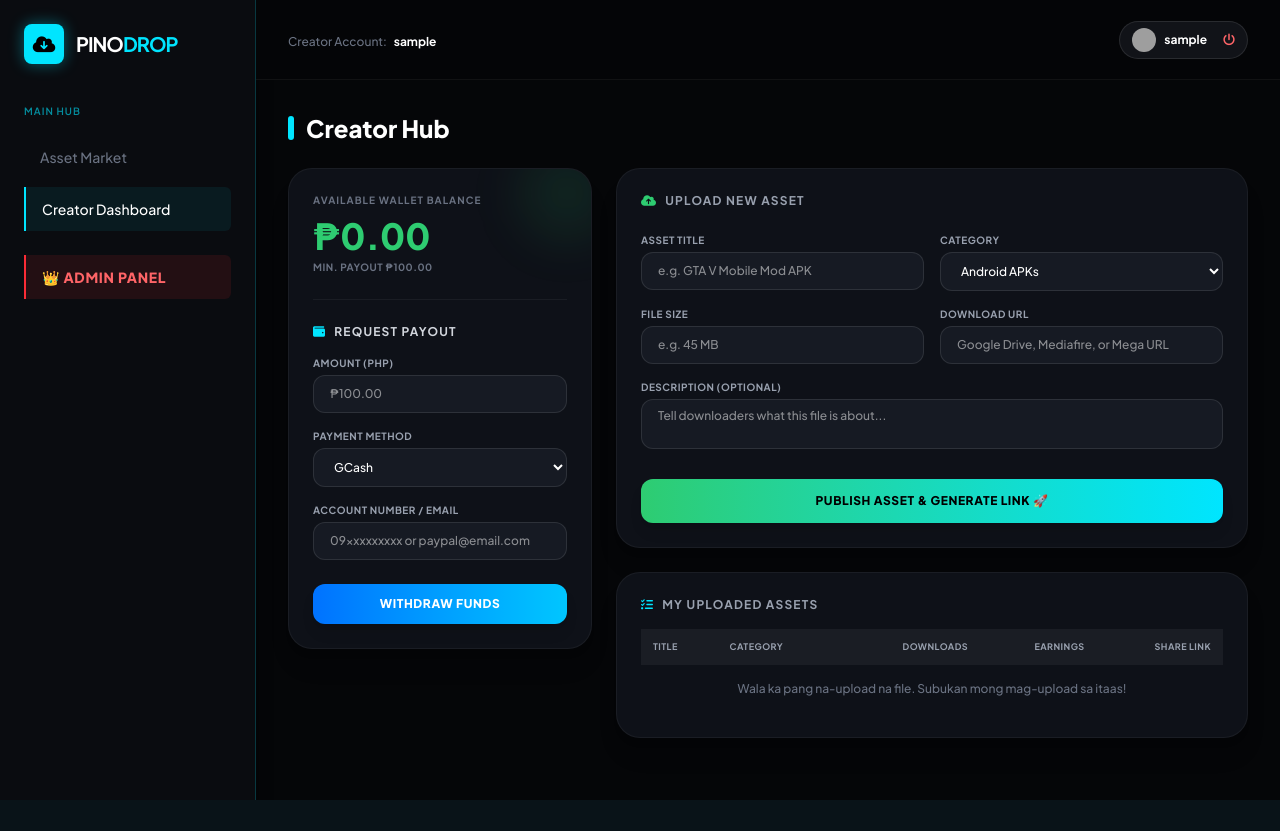
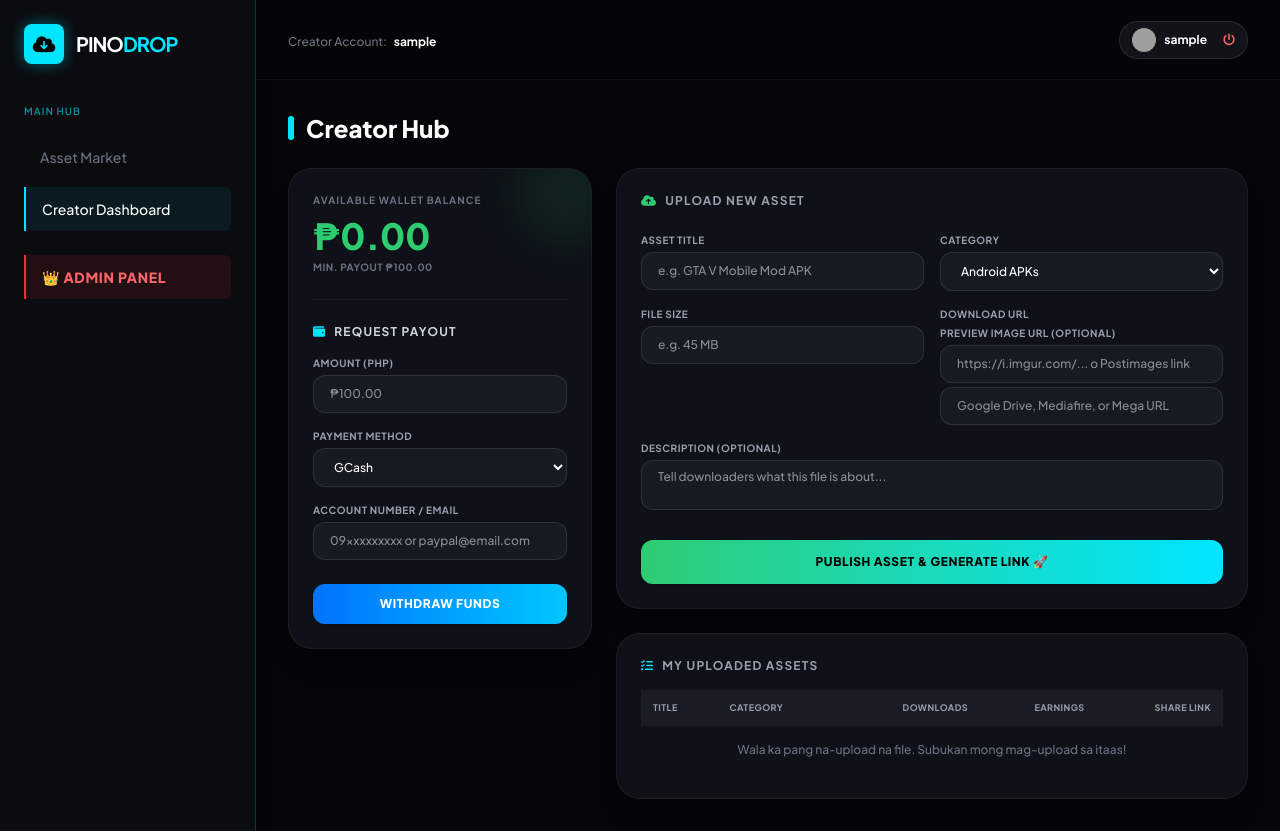
Before and after one commit to pinomaxtv/pinomaxDrop, a PHP site: page /dashboard.php in a window 1280 px wide. Before the commit the page ends 800 px from the top, so only its background shows below. Run offline with PHP 8.4, Linux system fonts and the light colour scheme; the visitor is signed in with stand-in values (Sample User, id 1); data that the repository does not hold is empty; grey boxes are pictures that could not be loaded.

Commit message:
Add files via upload

```diff
--- a/dashboard.php
+++ b/dashboard.php
@@ -27,9 +27,10 @@ if ($_SERVER['REQUEST_METHOD'] === 'POST' && isset($_POST['action'])) {
         $cat = $_POST['category'];
         $size = trim($_POST['file_size']);
         $url = trim($_POST['download_url']);
+        $img_url = trim($_POST['image_url'] ?? ''); // <-- DAGDAG IMAGE URL
 
-        $insert = $pdo->prepare("INSERT INTO pd_files (user_id, title, description, category, file_size, download_url) VALUES (?, ?, ?, ?, ?, ?)");
-        $insert->execute([$user_id, $title, $desc, $cat, $size, $url]);
+        $insert = $pdo->prepare("INSERT INTO pd_files (user_id, title, description, category, file_size, download_url, image_url) VALUES (?, ?, ?, ?, ?, ?, ?)");
+        $insert->execute([$user_id, $title, $desc, $cat, $size, $url, $img_url]);
         $message = "Asset published successfully! Ready na i-share ang link!";
     } elseif ($_POST['action'] === 'cashout') {
         $amount = (float)$_POST['amount'];
@@ -199,6 +200,13 @@ $myFiles = $filesStmt->fetchAll();
                 </div>
                 <div class="space-y-1">
                   <label class="block text-[10px] uppercase tracking-wider text-gray-400 font-bold">Download URL</label>
+
+                  <!-- BAGONG FIELD: IMAGE / THUMBNAIL URL -->
+                <div class="space-y-1">
+                  <label class="block text-[10px] uppercase tracking-wider text-gray-400 font-bold">Preview Image URL (Optional)</label>
+                  <input type="url" name="image_url" placeholder="https://i.imgur.com/... o Postimages link" class="w-full bg-[#161a23] border border-white/10 rounded-xl px-4 py-2.5 text-xs text-white focus:border-[#00e5ff] outline-none" />
+                </div>
+
                   <input type="url" name="download_url" placeholder="Google Drive, Mediafire, or Mega URL" required class="w-full bg-[#161a23] border border-white/10 rounded-xl px-4 py-2.5 text-xs text-white focus:border-[#00e5ff] outline-none" />
                 </div>
                 <div class="space-y-1 md:col-span-2">
```
Also changed, not shown: index.php (+6 -1 lines), verify_download.php (+11 -1 lines).
